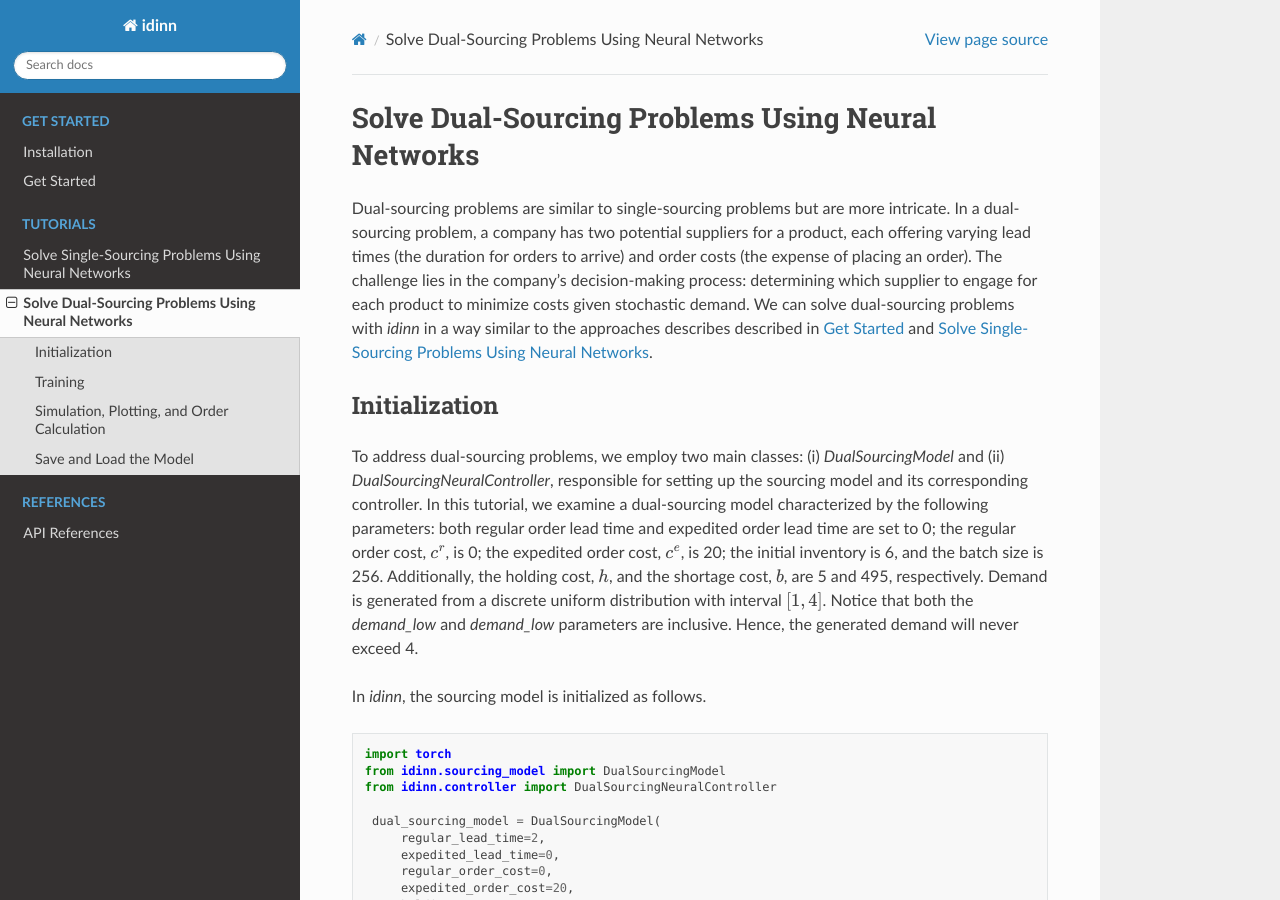
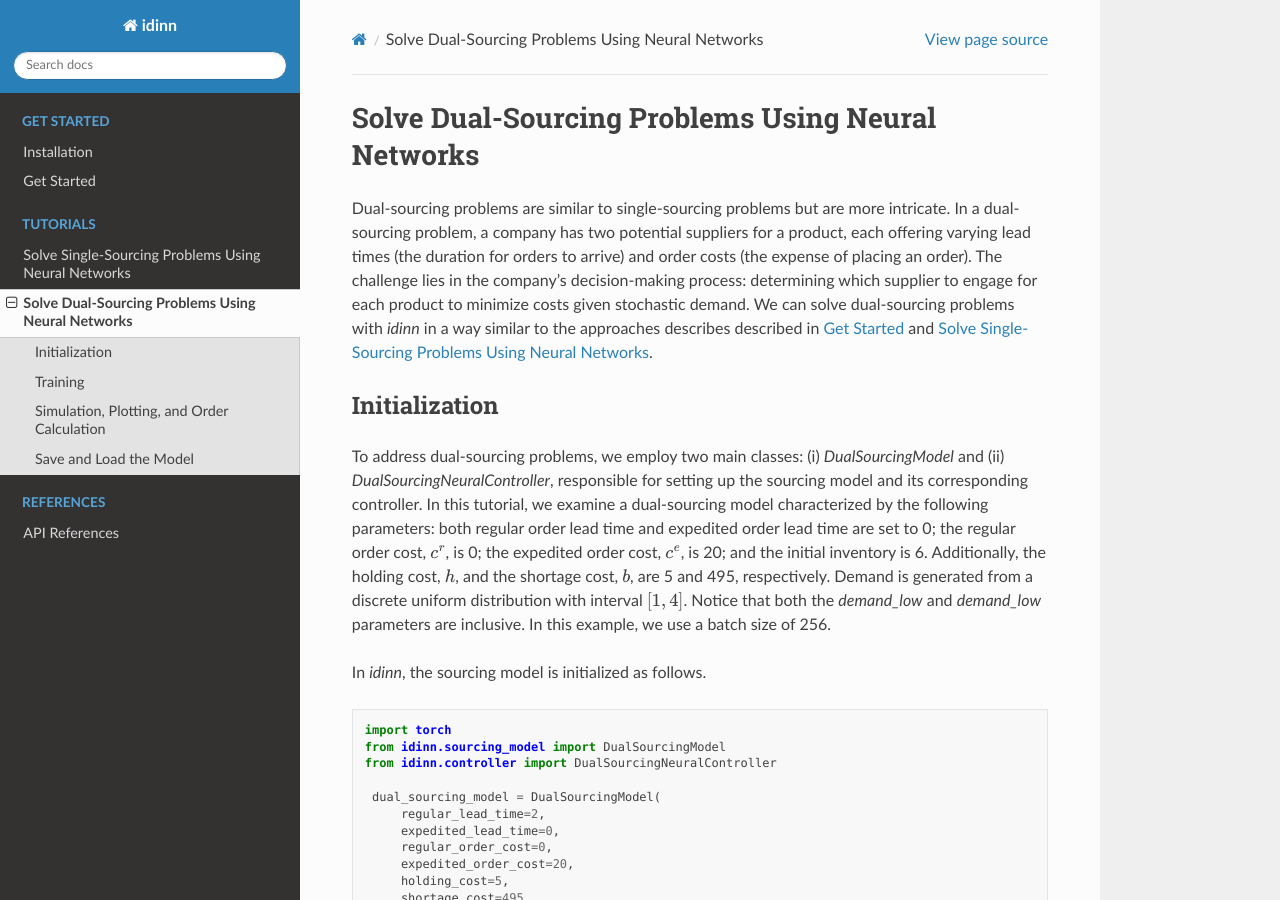
Before and after one commit to iewaij/idinn-streamlit, a Sphinx documentation site: the page built from docs/tutorials/dual.rst, in a window 1280 px wide and 900 px high. Built offline with Sphinx 7.4.7 and the Read the Docs theme 2.0.0, drawn with Linux system fonts in a browser that asks for light colours.

Commit message:
Update file dual.rst

```diff
--- a/docs/tutorials/dual.rst
+++ b/docs/tutorials/dual.rst
@@ -6,7 +6,7 @@
 Initialization
 --------------
 
-To address dual-sourcing problems, we employ two main classes: (i) `DualSourcingModel` and (ii) `DualSourcingNeuralController`, responsible for setting up the sourcing model and its corresponding controller. In this tutorial, we examine a dual-sourcing model characterized by the following parameters: both regular order lead time and expedited order lead time are set to 0; the regular order cost, :math:`c^r`, is 0; the expedited order cost, :math:`c^e`, is 20; the initial inventory is 6, and the batch size is 256. Additionally, the holding cost, :math:`h`, and the shortage cost, :math:`b`, are 5 and 495, respectively. Demand is generated from a discrete uniform distribution with interval :math:`[1, 4]`. Notice that both the `demand_low` and `demand_low` parameters are inclusive. Hence, the generated demand will never exceed 4.
+To address dual-sourcing problems, we employ two main classes: (i) `DualSourcingModel` and (ii) `DualSourcingNeuralController`, responsible for setting up the sourcing model and its corresponding controller. In this tutorial, we examine a dual-sourcing model characterized by the following parameters: both regular order lead time and expedited order lead time are set to 0; the regular order cost, :math:`c^r`, is 0; the expedited order cost, :math:`c^e`, is 20; and the initial inventory is 6. Additionally, the holding cost, :math:`h`, and the shortage cost, :math:`b`, are 5 and 495, respectively. Demand is generated from a discrete uniform distribution with interval :math:`[1, 4]`. Notice that both the `demand_low` and `demand_low` parameters are inclusive. In this example, we use a batch size of 256.
 
 In `idinn`, the sourcing model is initialized as follows.
 
```
